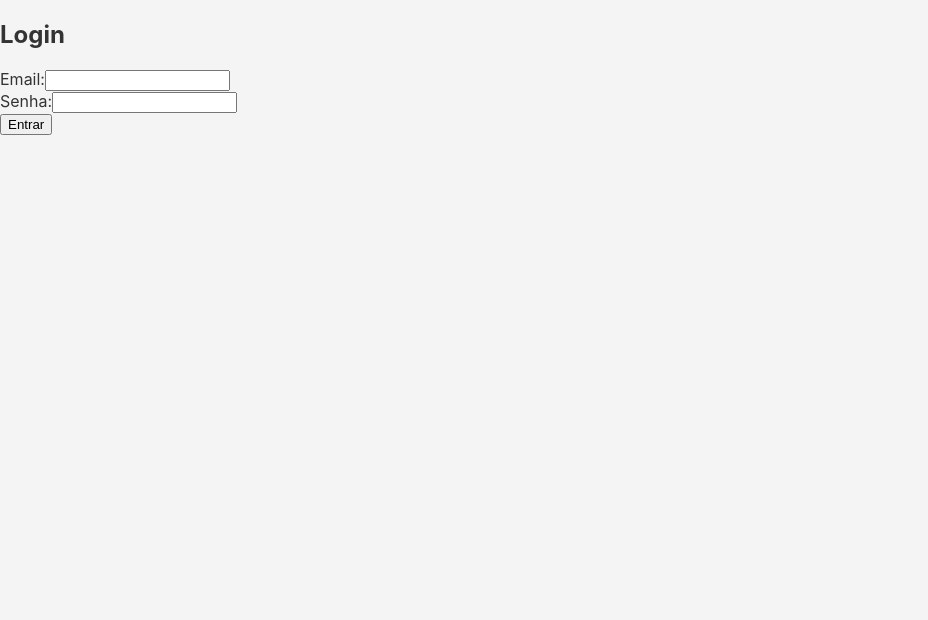
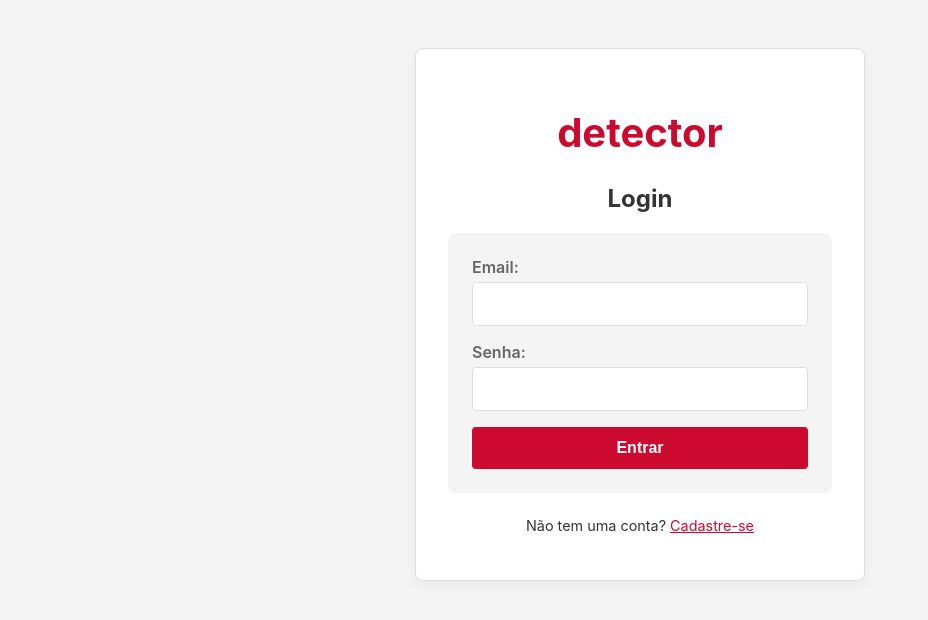
Before and after one commit to viniairam7/detector-frontend, a React (Create React App) app: page /login in a window 1280 px wide. Shown: the top 620 px of the page, without its empty margins (0-928 px from the left). Built offline with nearby package versions, Linux system fonts and the light colour scheme.

Commit message:
Enhance LoginPage with redirection and styles
Refactor LoginPage to include navigation and styling.

```diff
--- a/src/pages/LoginPage.js
+++ b/src/pages/LoginPage.js
@@ -1,66 +1,76 @@
 import React, { useState } from 'react';
-// Importamos a função 'loginUser' do nosso api.js corrigido
 import { loginUser } from '../api/api';
+import { useNavigate, Link } from 'react-router-dom'; // Precisamos do Link e do useNavigate
 
 const LoginPage = () => {
+    // --- LÓGICA IDÊNTICA ---
     const [email, setEmail] = useState('');
     const [senha, setSenha] = useState('');
     const [message, setMessage] = useState('');
+    const navigate = useNavigate(); // Hook para fazer o redirecionamento
 
-    // AQUI USAMOS SUA NOVA LÓGICA DE LOGIN:
     const handleSubmit = async (event) => {
         event.preventDefault();
         setMessage('');
-
         try {
-            // 1. FAZ A REQUISIÇÃO USANDO A FUNÇÃO DO 'api.js'
-            const response = await loginUser({
-                email: email,
-                senha: senha
-            });
-
-            // 2. EXTRAI O TOKEN DA RESPOSTA
+            // 1. FAZ A REQUISIÇÃO
+            const response = await loginUser({ email, senha });
             const token = response.data.token;
 
-            // 3. SALVA O TOKEN NO ARMAZENAMENTO LOCAL (Sua melhoria!)
+            // 3. SALVA O TOKEN
             if (token) {
                 localStorage.setItem('userToken', token);
-                setMessage("Login bem-sucedido. Token salvo!");
-                // Idealmente, redirecionaríamos o usuário para o Dashboard aqui
+                setMessage("Login bem-sucedido! Redirecionando...");
+
+                // 4. REDIRECIONA PARA O DASHBOARD
+                setTimeout(() => {
+                    navigate('/dashboard');
+                }, 1000); // Espera 1 segundo antes de redirecionar
             }
-
         } catch (error) {
             console.error("Erro no login:", error);
             setMessage("Erro ao fazer login. Verifique seu e-mail e senha.");
         }
     };
+    // --- FIM DA LÓGICA ---
 
-    // O HTML (JSX) do formulário continua o mesmo
     return (
-        <div>
+        // Aplicamos os estilos do Bradesco (do App.css)
+        <div className="auth-container">
+            <h1 style={{ color: 'var(--bradesco-red)', textTransform: 'lowercase', fontSize: '2.5rem' }}>detector</h1>
             <h2>Login</h2>
-            <form onSubmit={handleSubmit}>
-                <div>
+            <form onSubmit={handleSubmit} className="form-card" style={{ textAlign: 'left' }}>
+                <div className="form-group">
                     <label>Email:</label>
                     <input
                         type="email"
                         value={email}
                         onChange={(e) => setEmail(e.target.value)}
                         required
+                        className="input-field" // Classe de estilo
                     />
                 </div>
-                <div>
+                <div className="form-group">
                     <label>Senha:</label>
                     <input
                         type="password"
                         value={senha}
                         onChange={(e) => setSenha(e.target.value)}
                         required
+                        className="input-field" // Classe de estilo
                     />
                 </div>
-                <button type="submit">Entrar</button>
+                <button type="submit" className="btn-primary"> {/* Classe de estilo */}
+                    Entrar
+                </button>
             </form>
-            {message && <p>{message}</p>}
+            {/* Mensagem de sucesso ou erro com classes de estilo */}
+            {message && <p className={`message ${message.includes('sucesso') ? 'success' : 'error'}`}>{message}</p>}
+
+            {/* Link para a página de Cadastro */}
+            <p className="auth-link">
+                Não tem uma conta? <Link to="/register" style={{ color: 'var(--bradesco-red)' }}>Cadastre-se</Link>
+            </p>
         </div>
     );
 };
```
